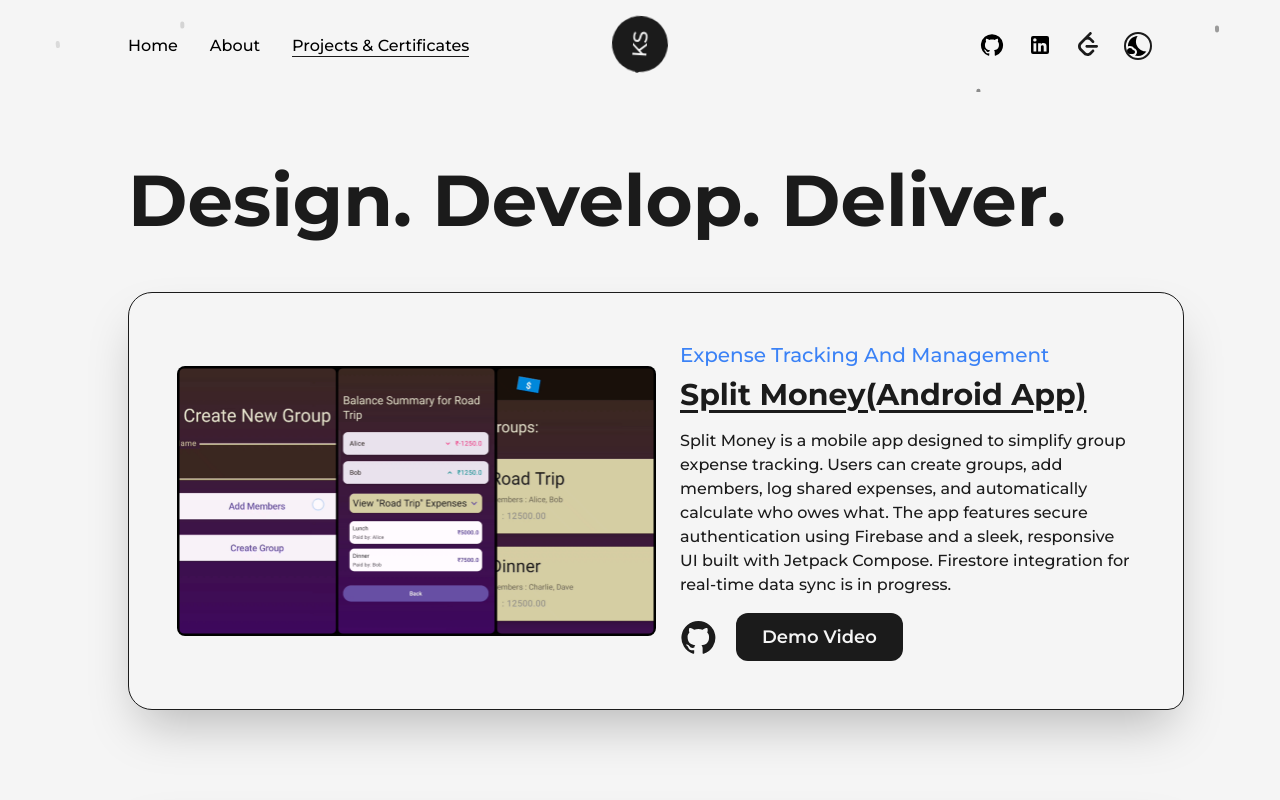
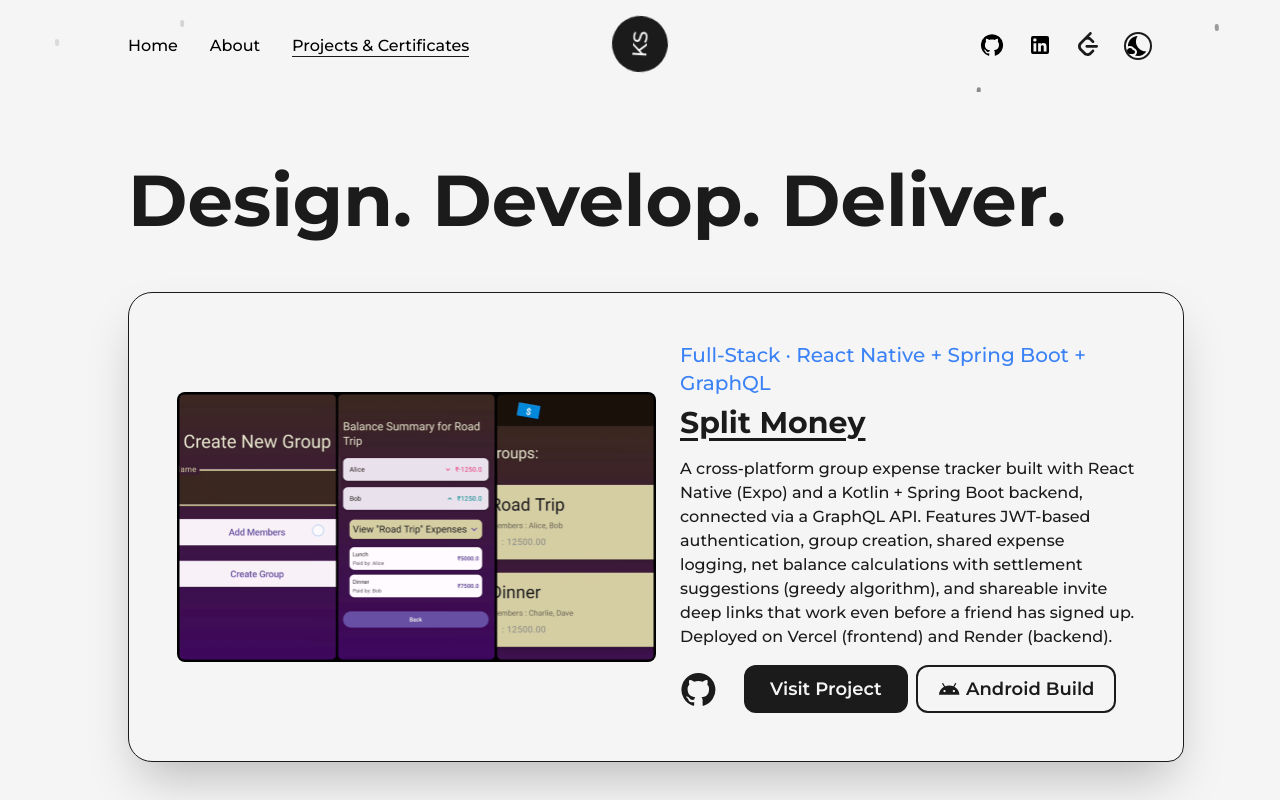
Before and after one commit to ksagar03/Portfolio, a Next.js app: page /projects in a window 1280 px wide. Shown: the top 800 px of the page. Built offline with nearby package versions, Linux system fonts and the light colour scheme.

Commit message:
Update: Revise experience details, enhance project descriptions, and add Android build links

```diff
--- a/src/components/Experience.js
+++ b/src/components/Experience.js
@@ -115,10 +115,9 @@ const Experience = () => {
             time="Dec 2021 – Aug 2025"
             address="TCS Global Axis B & C Block"
             workdetails1={[
+              "Performed functional testing on Android Automotive ADAS modules, actively reviewing the Kotlin codebase to understand the underlying MVVM architecture and data flow.",
+              "Built scalable UI components using StateFlow and ViewModels for features such as Lane Keep Assist and Adaptive Cruise Control.",
               "Developed Android Automotive features for ADAS settings using Kotlin, Jetpack Compose, and MVVM architecture.",
-              "Built scalable UI components using StateFlow and ViewModels for features such as Lane Keep Assist and Adaptive Cruise Control.",
-              "Improved application load time by approximately 25% through UI and state management optimizations.",
-              "Collaborated with cross-functional teams to design scalable solutions and troubleshoot issues during development.",
             ]}
           />
         </ul>
--- a/src/pages/about.js
+++ b/src/pages/about.js
@@ -58,7 +58,7 @@ const About = () => {
                 <br />
                 My foundation in systems thinking comes from{" "}
                 <b>Android Automotive development</b> at <b>TCS</b> (Jaguar
-                Land Rover), where I built ADAS features like{" "}
+                Land Rover), where I worked on ADAS features including{" "}
                 <b>Lane Keep Assist</b> and <b>Adaptive Cruise Control</b>.
               </p>
             </motion.div>
--- a/src/pages/projects.js
+++ b/src/pages/projects.js
@@ -5,6 +5,7 @@ import AnimatedText from "@/components/AnimatedText";
 import Link from "next/link";
 import Image from "next/image";
 import GitHub from "@mui/icons-material/GitHub";
+import AndroidIcon from "@mui/icons-material/Android";
 import gamer_freak from "/public/images/projects/gamerFreak.png";
 import portfolio from "/public/images/projects/portfolio.png";
 import SplitMoney from "/public/images/projects/SplitMoney.png";
@@ -25,7 +26,8 @@ const Projects = () => {
     link,
     githublink,
     toshowgit = true,
-    isdeployed = true
+    isdeployed = true,
+    androidLink = null,
   }) => {
     return (
       <motion.article
@@ -56,7 +58,7 @@ const Projects = () => {
             {title}
           </h2>
           <p className="my-2 font-medium xs:text-xs md:text-sm">{summary}</p>
-          <div className=" mt-2 flex items-center ">
+          <div className=" mt-2 flex items-center flex-wrap gap-2 ">
             {toshowgit && (
               <Link
                 href={githublink}
@@ -71,8 +73,18 @@ const Projects = () => {
               target="_blank"
               className="ml-4 rounded-xl bg-dark text-light p-2 px-6 text-lg font-semibold hover:bg-light hover:text-dark border-2 border-bold border-transparent hover:border-dark hover:duration-500 dark:bg-light dark:text-dark dark:hover:text-light dark:hover:border-light dark:hover:bg-dark  sm:px-4 sm:text-base"
             >
-              {toshowgit ? isdeployed ?  "Visit Project" : "Demo Video" : "View Certificate"}
+              {toshowgit ? isdeployed ? "Visit Project" : "Demo Video" : "View Certificate"}
             </Link>
+            {androidLink && (
+              <Link
+                href={androidLink}
+                target="_blank"
+                className="flex items-center gap-1.5 rounded-xl border-2 border-dark text-dark p-2 px-5 text-lg font-semibold hover:bg-dark hover:text-light hover:duration-500 dark:border-light dark:text-light dark:hover:bg-light dark:hover:text-dark sm:px-4 sm:text-base"
+              >
+                <AndroidIcon sx={{ fontSize: "1.4rem" }} />
+                Android Build
+              </Link>
+            )}
           </div>
         </div>
       </motion.article>
@@ -149,13 +161,14 @@ const Projects = () => {
 
             <div className="col-span-12">
               <FeaturedProjects
-              title="Split Money(Android App)"
+              title="Split Money"
               img={SplitMoney}
-              summary="Split Money is a mobile app designed to simplify group expense tracking. Users can create groups, add members, log shared expenses, and automatically calculate who owes what. The app features secure authentication using Firebase and a sleek, responsive UI built with Jetpack Compose. Firestore integration for real-time data sync is in progress."
-              link="https://www.linkedin.com/feed/update/urn:li:activity:7320822384913969152/"
-              type="Expense tracking and management"
-              githublink="https://github.com/ksagar03/SplitMoney"
-              isdeployed ={false}
+              summary="A cross-platform group expense tracker built with React Native (Expo) and a Kotlin + Spring Boot backend, connected via a GraphQL API. Features JWT-based authentication, group creation, shared expense logging, net balance calculations with settlement suggestions (greedy algorithm), and shareable invite deep links that work even before a friend has signed up. Deployed on Vercel (frontend) and Render (backend)."
+              link="https://splitmoney-nine.vercel.app"
+              type="Full-Stack · React Native + Spring Boot + GraphQL"
+              githublink="https://github.com/ksagar03/splitmoney-frontend"
+              isdeployed={true}
+              androidLink="https://expo.dev/accounts/ksagar03/projects/splitMoney-frontend/builds/f0d93d1c-669f-4e56-9720-c0e6dd7760f4"
               />
 
 
```
Also changed, not shown: 1 other file (tests, documents, lock files or other folders).
